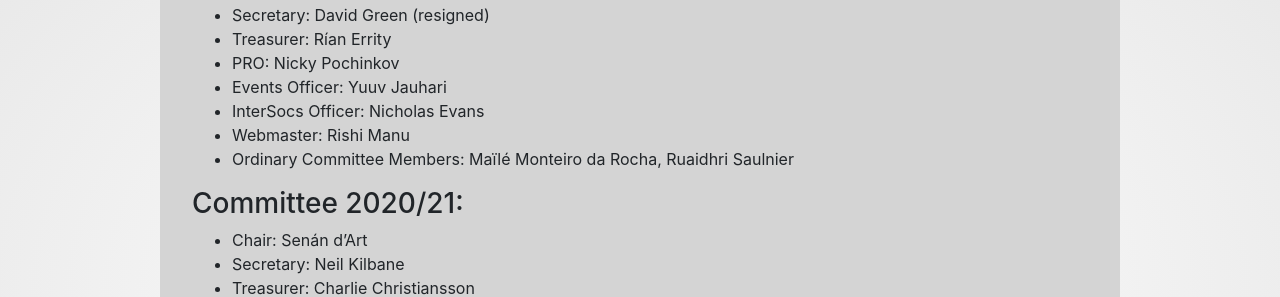
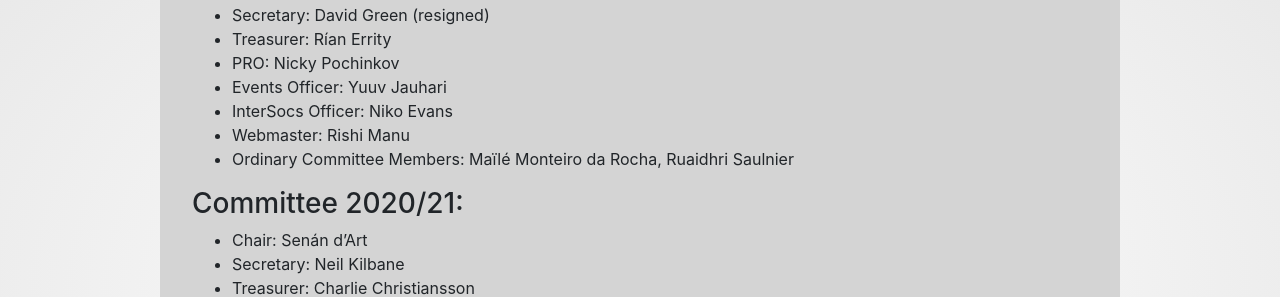
Before and after one commit to netsoc/website-ng, a Jekyll site: the page built from committee.md, in a window 1280 px wide. Shown: the part 191-488 px from the top of the page. Built offline with Jekyll 4.4.1, drawn with Linux system fonts in a browser that asks for light colours.

Commit message:
update committee names

```diff
--- a/committee.md
+++ b/committee.md
@@ -10,7 +10,7 @@ permalink: /committee/
 - Treasurer: Rían Errity
 - PRO: Nicky Pochinkov
 - Events Officer: Yuuv Jauhari
-- InterSocs Officer: Nicholas Evans
+- InterSocs Officer: Niko Evans
 - Webmaster: Rishi Manu
 - Ordinary Committee Members: Maïlé Monteiro da Rocha, Ruaidhri Saulnier
 
```
